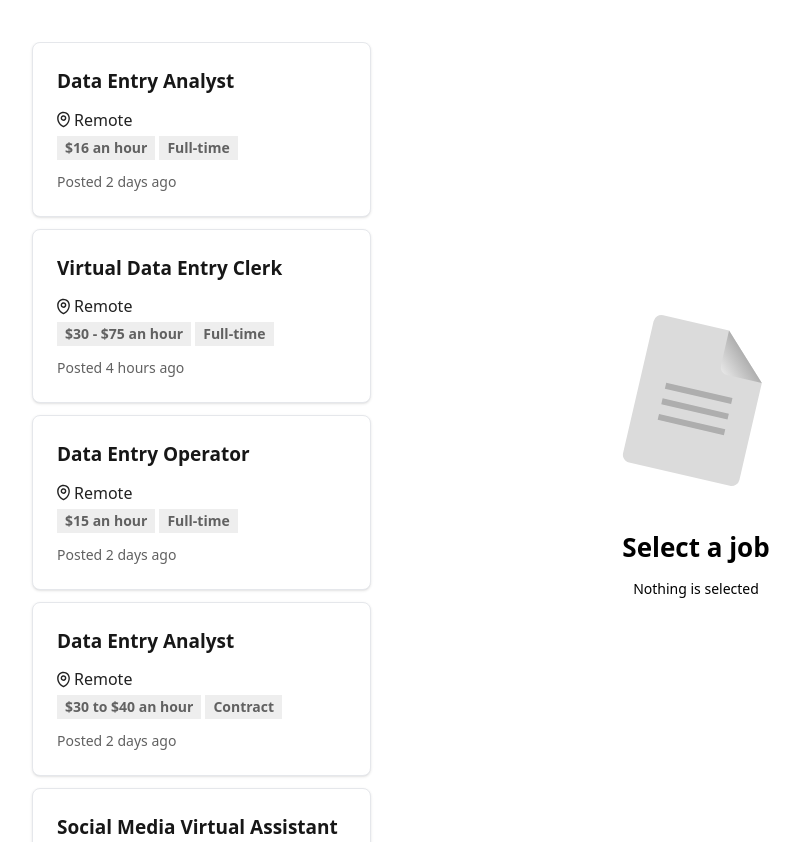
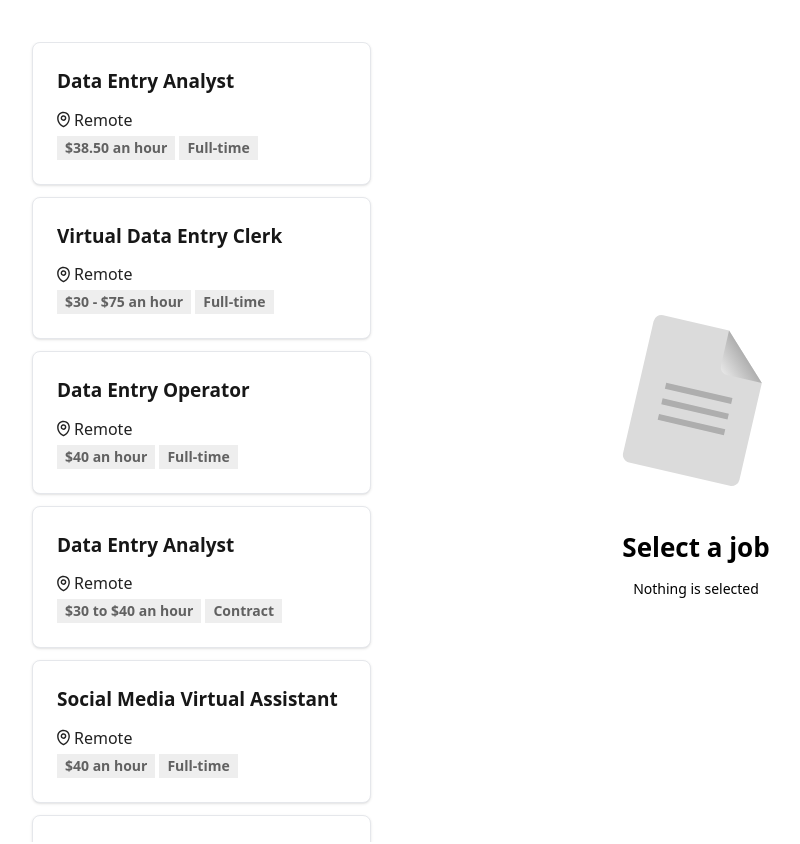
Before and after one commit to egaiosowor/prco, a React (Create React App) app: page /careers in a window 1280 px wide. Shown: the part 560-1404 px from the top of the page, without its empty margins (136-936 px from the left). Built offline with nearby package versions, Linux system fonts and the light colour scheme.

Commit message:
update jobs data

```diff
--- a/src/Pages/Careers/JobList.jsx
+++ b/src/Pages/Careers/JobList.jsx
@@ -35,7 +35,6 @@ export default function JobList({jobs, setJob}){
                             <p className='py-[2px] px-2 text-[#616161] text-sm font-semibold bg-[#eeeeee]' >{job.employment}</p>
                         </div>
                     </div>
-                    <p className='text-sm text-[#616161]' >Posted {job.posted}</p>
                 </article>
             ))
         }
--- a/src/Pages/Careers/index.jsx
+++ b/src/Pages/Careers/index.jsx
@@ -14,8 +14,7 @@ export default function Careers(){
             id: 1,
             title: 'Data Entry Analyst',
             location: 'Remote',
-            pay: '$16 an hour',
-            posted: '2 days ago',
+            pay: '$38.50 an hour',
             employment: 'Full-time',
             hiring: "multiple candidates",
             responsibilities: [
@@ -38,7 +37,6 @@ export default function Careers(){
             title: 'Virtual Data Entry Clerk',
             location: 'Remote',
             pay: '$30 - $75 an hour',
-            posted: '4 hours ago',
             employment: 'Full-time',
             hiring: "multiple candidates",
             responsibilities: [
@@ -58,8 +56,7 @@ export default function Careers(){
             id: 3,
             title: 'Data Entry Operator ',
             location: 'Remote',
-            pay: '$15 an hour',
-            posted: '2 days ago',
+            pay: '$40 an hour',
             employment: 'Full-time',
             hiring: "multiple candidates",
             responsibilities: [
@@ -80,7 +77,6 @@ export default function Careers(){
             title: 'Data Entry Analyst',
             location: 'Remote',
             pay: '$30 to $40 an hour',
-            posted: '2 days ago',
             employment: 'Contract',
             hiring: "multiple candidates",
             responsibilities: [
@@ -103,7 +99,6 @@ export default function Careers(){
             title: 'Social Media Virtual Assistant',
             location: 'Remote',
             pay: '$40 an hour',
-            posted: '2 days ago',
             employment: 'Full-time',
             hiring: "multiple candidates",
             responsibilities: [
@@ -134,7 +129,6 @@ export default function Careers(){
             title: 'Social Media Manager',
             location: 'Remote',
             pay: '$45 an hour',
-            posted: '2 days ago',
             employment: 'Contract',
             hiring: "1 candidate",
             responsibilities: [
--- a/src/Pages/Job/index.jsx
+++ b/src/Pages/Job/index.jsx
@@ -10,13 +10,12 @@ export default function Job(){
 
     const [job, setJob] = useState({})
 
-    const jobs = [
+    const jobsArr = [
         {
             id: 1,
             title: 'Data Entry Analyst',
             location: 'Remote',
-            pay: '$16 an hour',
-            posted: '2 days ago',
+            pay: '$38.50 an hour',
             employment: 'Full-time',
             hiring: "multiple candidates",
             responsibilities: [
@@ -39,7 +38,6 @@ export default function Job(){
             title: 'Virtual Data Entry Clerk',
             location: 'Remote',
             pay: '$30 - $75 an hour',
-            posted: '4 hours ago',
             employment: 'Full-time',
             hiring: "multiple candidates",
             responsibilities: [
@@ -59,8 +57,7 @@ export default function Job(){
             id: 3,
             title: 'Data Entry Operator ',
             location: 'Remote',
-            pay: '$15 an hour',
-            posted: '2 days ago',
+            pay: '$40 an hour',
             employment: 'Full-time',
             hiring: "multiple candidates",
             responsibilities: [
@@ -81,7 +78,6 @@ export default function Job(){
             title: 'Data Entry Analyst',
             location: 'Remote',
             pay: '$30 to $40 an hour',
-            posted: '2 days ago',
             employment: 'Contract',
             hiring: "multiple candidates",
             responsibilities: [
@@ -104,7 +100,6 @@ export default function Job(){
             title: 'Social Media Virtual Assistant',
             location: 'Remote',
             pay: '$40 an hour',
-            posted: '2 days ago',
             employment: 'Full-time',
             hiring: "multiple candidates",
             responsibilities: [
@@ -135,7 +130,6 @@ export default function Job(){
             title: 'Social Media Manager',
             location: 'Remote',
             pay: '$45 an hour',
-            posted: '2 days ago',
             employment: 'Contract',
             hiring: "1 candidate",
             responsibilities: [
@@ -157,7 +151,7 @@ export default function Job(){
 
     useEffect(() => {
         const getJob = () => {
-            const job = jobs.find((job) => job.id === parseInt(id))
+            const job = jobsArr.find((job) => job.id === parseInt(id))
             setJob(job)
         }
         getJob()
```
